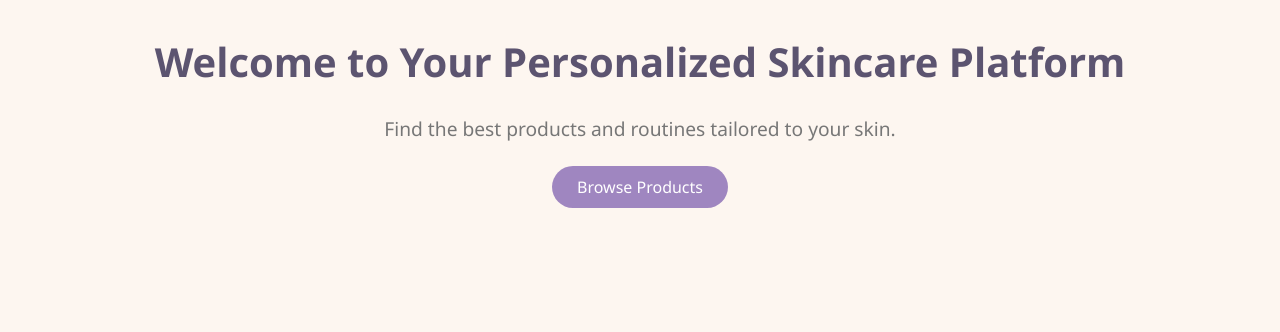
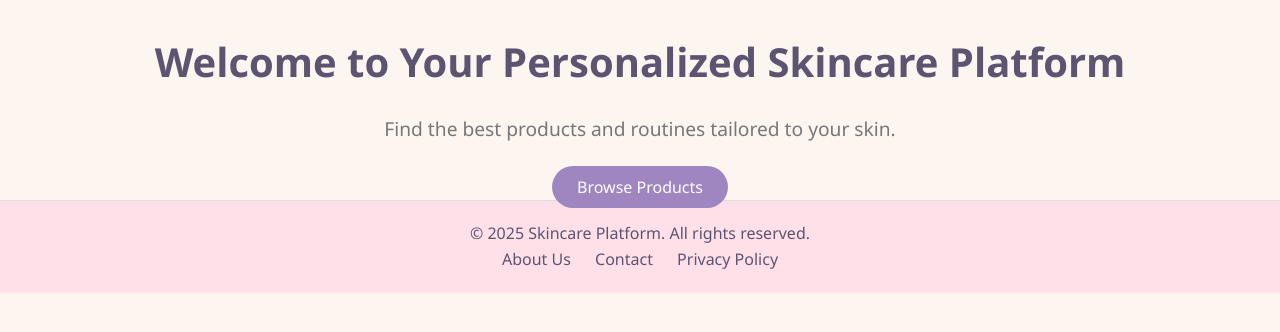
Before and after one commit to MMDHOP/onlineshop-iust, a Django app: page /home/ in a window 1280 px wide. Shown: the part 146-478 px from the top of the page. Run offline with Django 5.2, Linux system fonts and the light colour scheme.

Commit message:
home.html and home_style.css added

```diff
--- a/onlineshop/settings.py
+++ b/onlineshop/settings.py
@@ -38,7 +38,8 @@ INSTALLED_APPS = [
     'django.contrib.sessions',
     'django.contrib.messages',
     'django.contrib.staticfiles',
-
+    'users',
+    'products'
 ]
 
 MIDDLEWARE = [
--- a/static/css/home_style.css
+++ b/static/css/home_style.css
@@ -96,3 +96,22 @@ body {
 .btn:hover {
     background-color: #be95c4;
 }
+/* Footer styles */
+.footer {
+    background-color: #ffe0e9; /* صورتی پاستلی */
+    color: #5c5470;
+    text-align: center;
+    padding: 20px 10px;
+    border-top: 1px solid #ddd;
+}
+
+.footer-links a {
+    margin: 0 10px;
+    color: #5c5470;
+    text-decoration: none;
+    font-weight: 500;
+}
+
+.footer-links a:hover {
+    color: #9f86c0;
+}
--- a/templates/home.html
+++ b/templates/home.html
@@ -1,6 +1,3 @@
-{% load static %}
-<link rel="stylesheet" href="{% static 'css/home_style.css' %}">
-
 
 {% load static %}
 <!DOCTYPE html>
@@ -37,5 +34,15 @@
         <p>Find the best products and routines tailored to your skin.</p>
         <a href="/products/" class="btn">Browse Products</a>
     </main>
+    <footer class="footer">
+        <div class="footer-content">
+            <p>&copy; 2025 Skincare Platform. All rights reserved.</p>
+            <nav class="footer-links">
+                <a href="/about/">About Us</a>
+                <a href="/contact/">Contact</a>
+                <a href="/privacy/">Privacy Policy</a>
+            </nav>
+        </div>
+    </footer>
 </body>
 </html>
```
